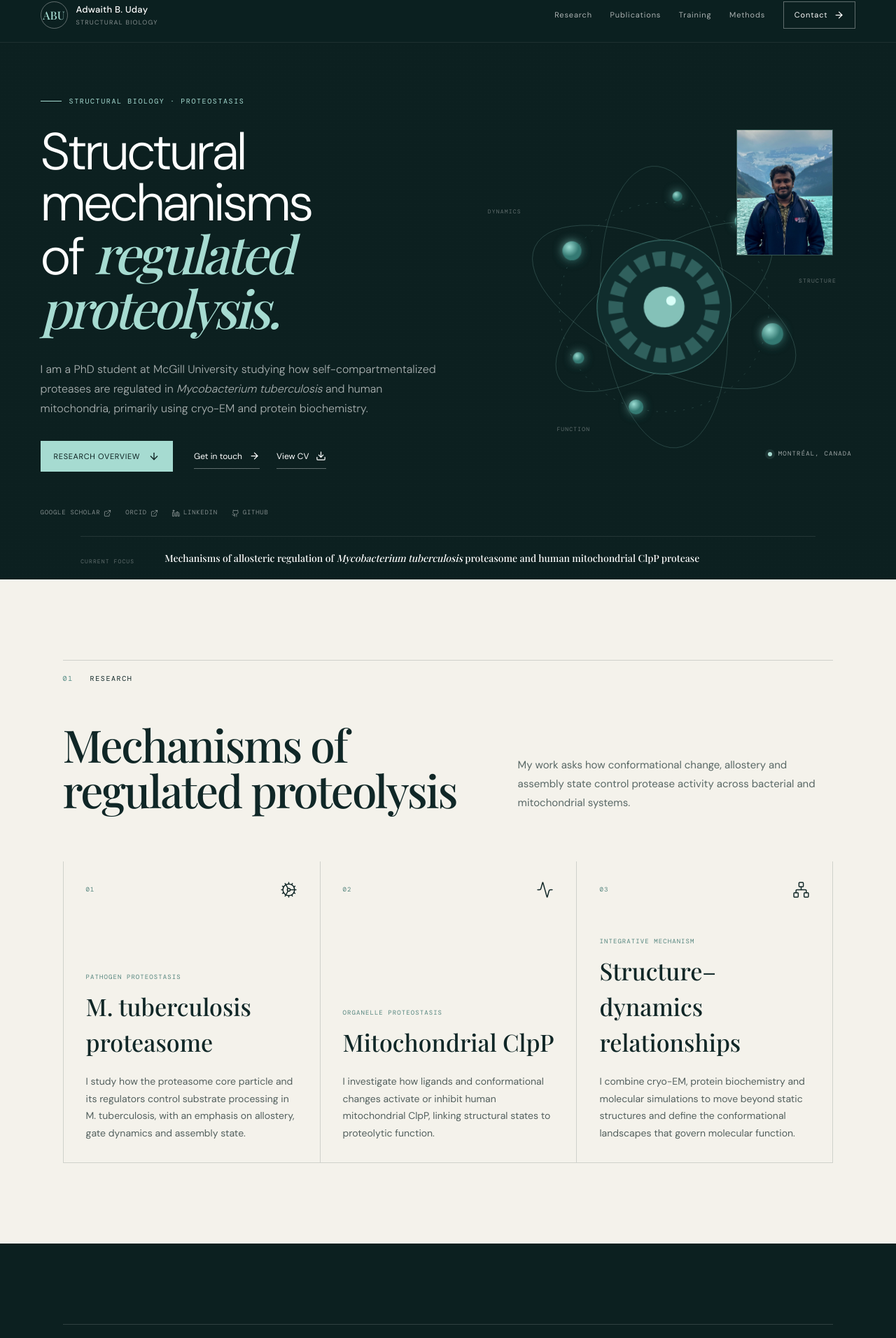
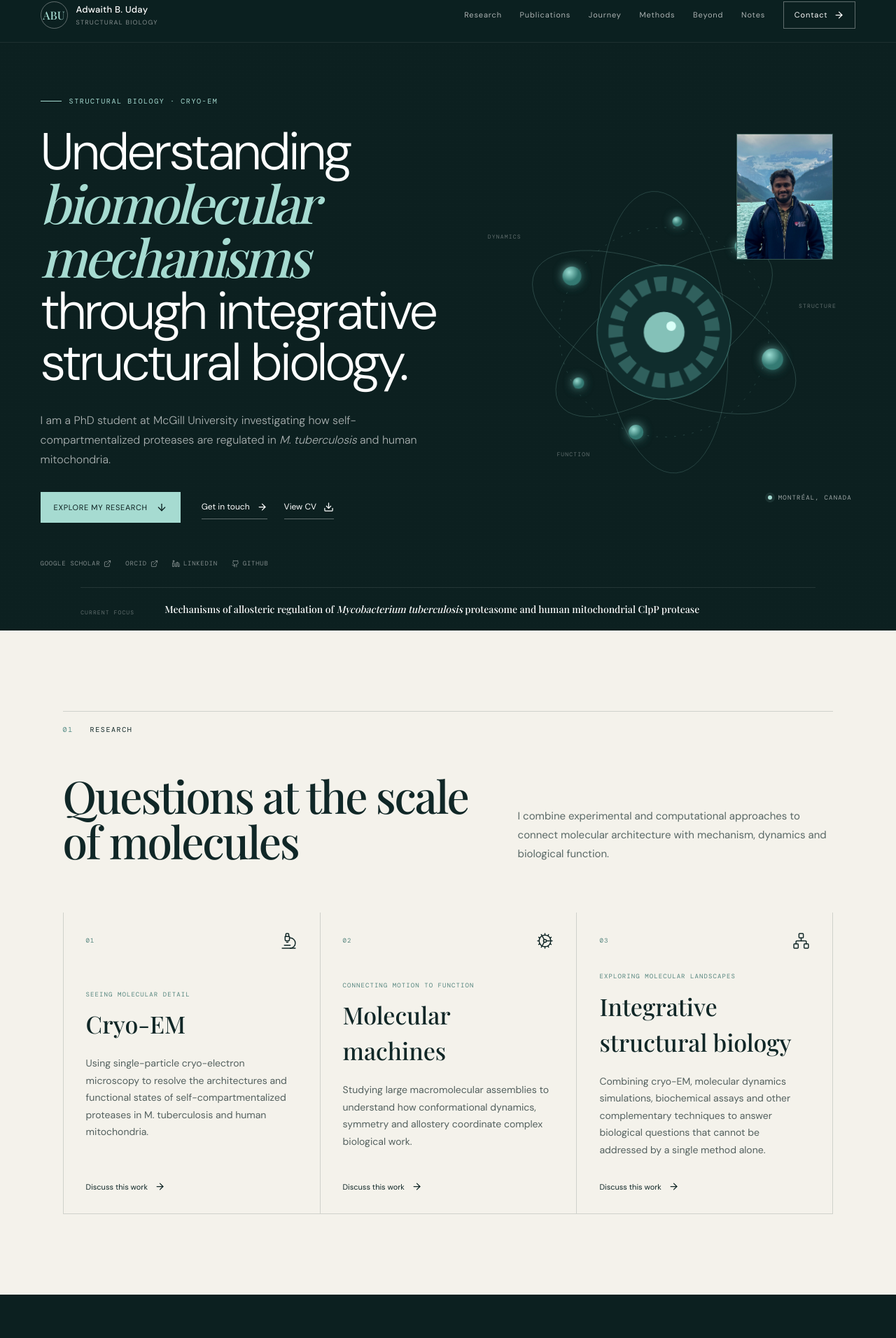
Before and after one commit to Adwaith99/my_website, a React (Vite) app: page / in a window 1280 px wide. Shown: the part 17-1929 px from the top of the page at 70% size. Built offline with nearby package versions, Linux system fonts and the light colour scheme; a web font is replaced by a local one.

Commit message:
Revert "Refocus portfolio around academic research"
This reverts commit c120b0759bf0fdf7db7ff6f6d31e9a934ed50af2.

```diff
--- a/index.html
+++ b/index.html
@@ -4,8 +4,8 @@
     <meta charset="UTF-8" />
     <meta name="viewport" content="width=device-width, initial-scale=1.0" />
     <meta name="theme-color" content="#0c1f20" />
-    <meta name="description" content="Adwaith B. Uday is a structural biology PhD student at McGill University investigating regulated proteolysis in Mycobacterium tuberculosis and human mitochondria using cryo-EM." />
-    <meta name="keywords" content="Adwaith B. Uday, structural biology, cryo-EM, proteasome, ClpP, regulated proteolysis, Mycobacterium tuberculosis, mitochondria, McGill University" />
+    <meta name="description" content="Adwaith B. Uday is a structural biology PhD student at McGill University studying protease regulation using cryo-EM and integrative methods." />
+    <meta name="keywords" content="structural biology, cryo-EM, proteases, Mycobacterium tuberculosis, mitochondria, McGill University" />
     <meta name="author" content="Adwaith B. Uday" />
     <meta name="robots" content="index, follow" />
     <meta name="google-site-verification" content="hYaI_fZ_3zKNu42M1TG2NALCtAIql17bNHhvONfsFo8" />
@@ -14,11 +14,11 @@
     <link rel="preconnect" href="https://fonts.gstatic.com" crossorigin />
     <link href="https://fonts.googleapis.com/css2?family=DM+Mono:wght@300;400;500&amp;family=DM+Sans:wght@300;400;500;600&amp;family=Playfair+Display:ital,wght@0,500;1,500&amp;display=swap" rel="stylesheet" />
     <meta property="og:title" content="Adwaith B. Uday — Structural Biologist" />
-    <meta property="og:description" content="Structural mechanisms of regulated proteolysis studied using cryo-EM and integrative approaches." />
+    <meta property="og:description" content="Understanding biomolecular mechanisms through integrative structural biology." />
     <meta property="og:type" content="website" />
     <meta name="twitter:card" content="summary" />
     <meta name="twitter:title" content="Adwaith B. Uday — Structural Biologist" />
-    <meta name="twitter:description" content="Structural mechanisms of regulated proteolysis studied using cryo-EM and integrative approaches." />
+    <meta name="twitter:description" content="Understanding biomolecular mechanisms through integrative structural biology." />
     <title>Adwaith B. Uday — Structural Biologist</title>
     <script type="application/ld+json">
       {
@@ -38,9 +38,7 @@
         "knowsAbout": [
           "Structural biology",
           "Cryo-electron microscopy",
-          "Regulated proteolysis",
-          "Proteasomes",
-          "Mitochondrial ClpP",
+          "Protease regulation",
           "Molecular dynamics"
         ]
       }
--- a/src/App.jsx
+++ b/src/App.jsx
@@ -2,12 +2,16 @@ import { useEffect, useState } from 'react'
 import {
   ArrowDown,
   ArrowRight,
+  BrainCircuit,
+  BookOpen,
   Download,
   ExternalLink,
   Github,
   Linkedin,
   Mail,
   Menu,
+  Music2,
+  Palette,
   X,
 } from 'lucide-react'
 import { publications } from './data/publications'
@@ -31,12 +35,7 @@ const profile = {
   },
 }
 
-const navItems = [
-  { label: 'Research', target: 'research' },
-  { label: 'Publications', target: 'publications' },
-  { label: 'Training', target: 'training' },
-  { label: 'Methods', target: 'methods' },
-]
+const navItems = ['Research', 'Publications', 'Journey', 'Methods', 'Beyond', 'Notes']
 
 function MoleculeGraphic() {
   return (
@@ -133,7 +132,7 @@ function App() {
           <div>{profile.name}<small>Structural Biology</small></div>
         </a>
         <nav id="primary-navigation" className={menuOpen ? 'nav-links open' : 'nav-links'} aria-label="Primary navigation">
-          {navItems.map((item) => <a key={item.target} href={`#${item.target}`} onClick={() => setMenuOpen(false)}>{item.label}</a>)}
+          {navItems.map((item) => <a key={item} href={`#${item.toLowerCase()}`} onClick={() => setMenuOpen(false)}>{item}</a>)}
           <a className="nav-contact" href="#contact" onClick={() => setMenuOpen(false)}>Contact <ArrowRight size={15} /></a>
         </nav>
         <button className="menu-button" type="button" onClick={() => setMenuOpen(!menuOpen)} aria-label="Toggle menu" aria-expanded={menuOpen} aria-controls="primary-navigation">
@@ -145,11 +144,11 @@ function App() {
         <section id="home" className="hero">
           <div className="hero-noise" />
           <div className="hero-copy reveal">
-            <div className="eyebrow"><span /> Structural biology · Proteostasis</div>
-            <h1>Structural mechanisms<br />of <em>regulated</em><br /><em>proteolysis.</em></h1>
-            <p>I am a PhD student at {profile.institution} studying how self-compartmentalized proteases are regulated in <i>Mycobacterium tuberculosis</i> and human mitochondria, primarily using cryo-EM and protein biochemistry.</p>
+            <div className="eyebrow"><span /> Structural biology · Cryo-EM</div>
+            <h1>Understanding<br /><em>biomolecular mechanisms</em><br />through integrative<br />structural biology.</h1>
+            <p>I am a PhD student at {profile.institution} investigating how self-compartmentalized proteases are regulated in <i>M. tuberculosis</i> and human mitochondria.</p>
             <div className="hero-actions">
-              <a className="button button-primary" href="#research">Research overview <ArrowDown size={16} /></a>
+              <a className="button button-primary" href="#research">Explore my research <ArrowDown size={16} /></a>
               <div className="hero-secondary-actions">
                 <a className="text-link" href={`mailto:${profile.email}`}>Get in touch <ArrowRight size={15} /></a>
                 {profile.cv && (
@@ -175,7 +174,7 @@ function App() {
         </section>
 
         <section id="research" className="section research-section">
-          <SectionHeader number="01" eyebrow="Research" title={<>Mechanisms of<br />regulated proteolysis</>} copy="My work asks how conformational change, allostery and assembly state control protease activity across bacterial and mitochondrial systems." />
+          <SectionHeader number="01" eyebrow="Research" title={<>Questions at the scale<br />of molecules</>} copy="I combine experimental and computational approaches to connect molecular architecture with mechanism, dynamics and biological function." />
           <div className="research-grid">
             {researchThemes.map(({ number, title, eyebrow, description, icon: Icon }) => (
               <article className="research-card" key={title}>
@@ -185,13 +184,14 @@ function App() {
                   <h3>{title}</h3>
                   <p>{description}</p>
                 </div>
+                <a href="#contact" aria-label={`Discuss ${title}`}>Discuss this work <ArrowRight size={15} /></a>
               </article>
             ))}
           </div>
         </section>
 
         <section id="publications" className="section publications-section">
-          <SectionHeader light number="02" eyebrow="Research output" title={<>Publications &<br />preprints</>} copy="Peer-reviewed articles and manuscripts on protease regulation, macromolecular assemblies and structural mechanism." />
+          <SectionHeader light number="02" eyebrow="Selected work" title={<>Publications &<br />preprints</>} copy="Research at the intersection of structural biology, molecular mechanism and computation." />
           <div className="publication-list">
             {publications.slice(0, showAllPublications ? publications.length : 5).map((publication, index) => (
               <article className="publication" key={`${publication.title}-${index}`}>
@@ -227,16 +227,17 @@ function App() {
           </div>
         </section>
 
-        <section id="training" className="section journey-section">
-          <SectionHeader number="03" eyebrow="Training" title={<>Scientific<br />training</>} copy="Research training spanning molecular biology, protein biochemistry and cryo-electron microscopy." />
+        <section id="journey" className="section journey-section">
+          <SectionHeader number="03" eyebrow="Scientific journey" title={<>A path shaped by<br />curiosity</>} copy="Each stage has expanded my skillset and research experience." />
           <div className="timeline">
             {[
-              ['BS (Research)', 'Biology · Indian Institute of Science', 'Training in molecular biology and protein biochemistry.', 'Completed'],
-              ['MS', 'Biology · Indian Institute of Science', 'Research training in cryo-EM and structural biology.', 'Completed'],
-              ['PhD', 'Structural Biology · McGill University', 'Mechanisms of protease regulation studied by cryo-EM and complementary approaches.', 'Current'],
+              ['BS (Research)', 'Biology · Indian Institute of Science', 'Foundations in molecular biology, and biochemistry.', 'Past'],
+              ['MS', 'Biology · Indian Institute of Science', 'Foundations in cryo-EM and structural biology.', 'Past'],
+              ['PhD', 'Structural Biology · McGill', 'Resolving mechanisms of protease regulation using cryo-EM.', 'Now'],
+              // ['Next', 'Postdoctoral research', 'Integrative structural biology, molecular dynamics and AI-guided protein design.', 'Future'],
             ].map(([year, title, text, status]) => (
               <article className="timeline-item" key={year}>
-                <div className={`timeline-marker ${status === 'Current' ? 'now' : ''}`}><span /></div>
+                <div className={`timeline-marker ${status.toLowerCase()}`}><span /></div>
                 <div className="timeline-label">{year}</div>
                 <div><p>{status}</p><h3>{title}</h3><span>{text}</span></div>
               </article>
@@ -246,8 +247,8 @@ function App() {
 
         <section id="methods" className="section methods-section">
           <div className="methods-intro">
-            <SectionHeader light number="04" eyebrow="Technical expertise" title={<>From sample<br />to mechanism</>} />
-            <p>My primary expertise is single-particle cryo-EM, supported by protein production, biochemical validation and computational analysis. I am also developing interests in AI-enabled structural biology and protein design.</p>
+            <SectionHeader light number="04" eyebrow="Methods & skills" title={<>From sample<br />to structure</>} />
+            <p>My work over the years has involved a range of techniques and approaches.</p>
           </div>
           <div className="skills-grid">
             {skills.map(({ name, detail, icon: Icon }, index) => (
@@ -260,16 +261,30 @@ function App() {
           </div>
         </section>
 
+        <section id="beyond" className="section beyond-section">
+          <SectionHeader number="05" eyebrow="Beyond science" title={<>Rhythm, form &<br />curiosity</>} />
+          <div className="beyond-grid">
+            <article className="beyond-feature"><div className="drum-visual"><Music2 /><span className="ring ring-one" /><span className="ring ring-two" /></div><div><span>01 / Rhythm</span><h3>Playing drums</h3><p>Finding balance, precision and creative energy behind the kit.</p></div></article>
+            <article className="beyond-small"><Palette /><span>02 / Visual thinking</span><h3>Scientific illustration & design</h3><p>Turning complex scientific ideas into clear, compelling visual stories.</p></article>
+            <article className="beyond-small accent"><BrainCircuit /><span>03 / Computation</span><h3>Computational biology</h3><p>Exploring where code, data and molecular discovery meet.</p></article>
+          </div>
+        </section>
+
+        <section id="notes" className="section notes-section">
+          <div className="notes-copy"><span className="section-kicker"><span>06</span>Notes</span><h2>Ideas in<br /><em>progress.</em></h2><p>A future home for thoughts on science, creativity and everything in between.</p><span className="notes-status">Publishing soon</span></div>
+          <div className="note-preview"><div className="note-icon"><BookOpen /></div><span>Notebook in development</span><h3>Field notes from the molecular world</h3><p>Short essays on structural biology, research practice and ideas that are still taking shape.</p><div>First note · coming soon</div></div>
+        </section>
+
         <section id="contact" className="contact-section">
           <div className="contact-orbit" aria-hidden="true" />
-          <span className="section-kicker"><span>05</span>Contact</span>
-          <h2>Research &<br /><em>collaboration.</em></h2>
-          <p>For questions about my work, potential collaborations or future research opportunities, please get in touch.</p>
+          <span className="section-kicker"><span>07</span>Contact</span>
+          <h2>Let’s explore the<br /><em>molecular world.</em></h2>
+          <p>I’m always happy to discuss science, possible collaborations or future research opportunities.</p>
           <a className="contact-email" href={`mailto:${profile.email}`}><Mail size={19} /> {profile.email} <ArrowRight size={18} /></a>
           <div className="contact-bottom"><span>{profile.name} · {profile.role}</span><span>{profile.institution} · Montréal, Canada</span></div>
         </section>
       </main>
-      <footer><span>© {new Date().getFullYear()} {profile.name}</span><a href="#home">Back to top ↑</a><span>Structural biology · Cryo-EM</span></footer>
+      <footer><span>© {new Date().getFullYear()} {profile.name}</span><a href="#home">Back to top ↑</a><span>Built for discovery</span></footer>
     </div>
   )
 }
--- a/src/data/research.js
+++ b/src/data/research.js
@@ -1,12 +1,11 @@
 import {
-  Activity,
+  BrainCircuit,
   Code2,
   Cog,
   FlaskConical,
   Microscope,
   Network,
   ScanSearch,
-  TestTubes,
   Waves,
 } from 'lucide-react'
 
@@ -14,35 +13,36 @@ import {
 export const researchThemes = [
   {
     number: '01',
-    title: 'M. tuberculosis proteasome',
-    eyebrow: 'Pathogen proteostasis',
+    title: 'Cryo-EM',
+    eyebrow: 'Seeing molecular detail',
     description:
-      'I study how the proteasome core particle and its regulators control substrate processing in M. tuberculosis, with an emphasis on allostery, gate dynamics and assembly state.',
+      'Using single-particle cryo-electron microscopy to resolve the architectures and functional states of self-compartmentalized proteases in M. tuberculosis and human mitochondria.',
+    icon: Microscope,
+  },
+  {
+    number: '02',
+    title: 'Molecular machines',
+    eyebrow: 'Connecting motion to function',
+    description:
+      'Studying large macromolecular assemblies to understand how conformational dynamics, symmetry and allostery coordinate complex biological work.',
     icon: Cog,
   },
   {
-    number: '02',
-    title: 'Mitochondrial ClpP',
-    eyebrow: 'Organelle proteostasis',
+    number: '03',
+    title: 'Integrative structural biology',
+    eyebrow: 'Exploring molecular landscapes',
     description:
-      'I investigate how ligands and conformational changes activate or inhibit human mitochondrial ClpP, linking structural states to proteolytic function.',
-    icon: Activity,
-  },
-  {
-    number: '03',
-    title: 'Structure–dynamics relationships',
-    eyebrow: 'Integrative mechanism',
-    description:
-      'I combine cryo-EM, protein biochemistry and molecular simulations to move beyond static structures and define the conformational landscapes that govern molecular function.',
+      'Combining cryo-EM, molecular dynamics simulations, biochemical assays and other complementary techniques to answer biological questions that cannot be addressed by a single method alone.',
     icon: Network,
   },
 ]
 
 export const skills = [
-  { name: 'Cryo-EM', detail: 'Specimen preparation · data collection', icon: Microscope },
-  { name: 'Single-particle analysis', detail: 'cryoSPARC · RELION · heterogeneity', icon: ScanSearch },
-  { name: 'Protein production', detail: 'Expression · purification · reconstitution', icon: FlaskConical },
-  { name: 'Protein biochemistry', detail: 'Activity assays · functional validation', icon: TestTubes },
-  { name: 'Molecular dynamics', detail: 'Simulation setup · trajectory analysis', icon: Waves },
-  { name: 'Scientific computing', detail: 'Python · data analysis · visualization', icon: Code2 },
+  { name: 'Cryo-EM', detail: 'Sample preparation and data processing', icon: Microscope },
+  { name: 'Single particle analysis', detail: 'RELION · cryoSPARC', icon: ScanSearch },
+  { name: 'Protein purification', detail: 'Expression & purification', icon: FlaskConical },
+  // { name: 'Biochemistry', detail: 'Functional assays' },
+  { name: 'Molecular dynamics', detail: 'Simulation & analysis', icon: Waves },
+  { name: 'Python', detail: 'Scientific computing', icon: Code2 },
+  { name: 'Machine learning', detail: 'Structural biology applications · learning', icon: BrainCircuit },
 ]
--- a/src/index.css
+++ b/src/index.css
@@ -81,16 +81,17 @@ a:focus-visible, button:focus-visible { outline: 2px solid var(--bright); outlin
 .section-kicker { padding-top: 18px; }
 .section-kicker > span { color: #558d86; min-width: 28px; }
 .section-heading-grid { display: grid; gap: 40px; grid-template-columns: 1.15fr .85fr; margin: 54px 0 70px; }
-.section-heading-grid h2, .contact-section h2 { font-family: var(--serif); font-size: clamp(45px, 5vw, 72px); font-weight: 500; letter-spacing: -.035em; line-height: 1.02; margin: 0; }
+.section-heading-grid h2, .contact-section h2, .notes-copy h2 { font-family: var(--serif); font-size: clamp(45px, 5vw, 72px); font-weight: 500; letter-spacing: -.035em; line-height: 1.02; margin: 0; }
 .section-heading-grid p { align-self: end; font-size: 15px; line-height: 1.8; margin: 0; max-width: 510px; opacity: .68; }
 .research-grid { border-bottom: 1px solid var(--line); display: grid; grid-template-columns: repeat(3, 1fr); }
 .research-card { border-left: 1px solid var(--line); display: flex; flex-direction: column; justify-content: space-between; min-height: 430px; padding: 28px 32px 30px; transition: .3s ease; }
 .research-card:last-child { border-right: 1px solid var(--line); }
 .research-card:hover { background: var(--white); transform: translateY(-5px); }
 .card-top { align-items: center; display: flex; justify-content: space-between; }
-.card-top span, .card-eyebrow, .timeline-item > div > p { color: #56867f; font-family: var(--mono); font-size: 9px; letter-spacing: .12em; text-transform: uppercase; }
+.card-top span, .card-eyebrow, .timeline-item > div > p, .beyond-grid article > div > span, .beyond-small > span { color: #56867f; font-family: var(--mono); font-size: 9px; letter-spacing: .12em; text-transform: uppercase; }
 .research-card h3 { font-family: var(--serif); font-size: 34px; font-weight: 500; margin: 10px 0 18px; }
 .research-card div > p:last-child { color: #53605e; font-size: 14px; line-height: 1.75; }
+.research-card > a { align-items: center; display: flex; font-size: 11px; gap: 10px; }
 
 .publications-section { background: var(--deep); color: white; }
 .publication { border-top: 1px solid rgba(255,255,255,.14); display: grid; gap: 30px; grid-template-columns: 200px 1fr 150px; padding: 28px 0; transition: padding .2s; }
@@ -139,6 +140,32 @@ a:focus-visible, button:focus-visible { outline: 2px solid var(--bright); outlin
 .skill-card h3 { font-family: var(--serif); font-size: 20px; font-weight: 500; margin: 14px 0 4px; }
 .skill-card p { color: rgba(255,255,255,.43); font-size: 10px; margin: 0; }
 
+.beyond-section { background: var(--paper); }
+.beyond-grid { display: grid; gap: 20px; grid-template-columns: 1.4fr 1fr; }
+.beyond-feature { background: var(--deep); color: white; display: grid; grid-row: span 2; grid-template-columns: 1.1fr .9fr; min-height: 500px; overflow: hidden; }
+.drum-visual { align-items: center; background: #193735; display: flex; justify-content: center; overflow: hidden; position: relative; }
+.drum-visual > svg { color: var(--bright); height: 54px; position: relative; width: 54px; z-index: 2; }
+.ring { border: 1px solid rgba(166,219,209,.25); border-radius: 50%; height: 220px; position: absolute; width: 220px; }
+.ring-two { height: 380px; width: 380px; }
+.beyond-feature > div:last-child, .beyond-small { display: flex; flex-direction: column; justify-content: flex-end; padding: 38px; }
+.beyond-grid h3 { font-family: var(--serif); font-size: 27px; font-weight: 500; margin: 10px 0; }
+.beyond-grid p { color: inherit; font-size: 13px; line-height: 1.65; margin: 0; opacity: .55; }
+.beyond-small { background: var(--white); min-height: 240px; }
+.beyond-small > svg { margin-bottom: auto; }
+.beyond-small.accent { background: #a9d1ca; }
+
+.notes-section { background: #e6e6dd; display: grid; gap: 12%; grid-template-columns: 1fr 1fr; }
+.notes-copy h2 { margin: 45px 0 24px; }
+.notes-copy h2 em { color: #50827c; font-weight: 500; }
+.notes-copy > p { color: #53605e; font-size: 14px; line-height: 1.75; max-width: 440px; }
+.notes-status { border: 1px solid rgba(16,39,39,.28); display: inline-block; font-family: var(--mono); font-size: 8px; letter-spacing: .12em; margin-top: 25px; padding: 9px 11px; text-transform: uppercase; }
+.note-preview { background: var(--white); padding: 42px; position: relative; }
+.note-icon { align-items: center; background: #dcebe7; border-radius: 50%; display: flex; height: 54px; justify-content: center; margin-bottom: 55px; width: 54px; }
+.note-preview > span, .note-preview > div:last-child { color: #59847e; font-family: var(--mono); font-size: 9px; letter-spacing: .1em; text-transform: uppercase; }
+.note-preview h3 { font-family: var(--serif); font-size: 29px; font-weight: 500; line-height: 1.25; margin: 13px 0; }
+.note-preview p { color: #62706d; font-size: 13px; line-height: 1.65; }
+.note-preview > div:last-child { border-top: 1px solid var(--line); margin-top: 32px; padding-top: 18px; }
+
 .contact-section { background: var(--deep); color: white; overflow: hidden; padding: 110px max(7vw, 32px) 42px; position: relative; }
 .contact-section > * { position: relative; z-index: 2; }
 .contact-section h2 { font-size: clamp(54px, 7vw, 100px); margin: 60px 0 26px; }
@@ -173,6 +200,8 @@ footer { background: #081817; color: rgba(255,255,255,.34); display: flex; font-
   .publication-links { grid-column: 2; justify-content: flex-start; }
   .timeline { margin-left: 0; }
   .methods-section { grid-template-columns: 1fr; }
+  .beyond-grid { grid-template-columns: 1fr; }
+  .beyond-feature { grid-row: auto; }
 }
 
 @media (max-width: 600px) {
@@ -194,6 +223,9 @@ footer { background: #081817; color: rgba(255,255,255,.34); display: flex; font-
   .timeline-item h3 { font-size: 20px; }
   .skills-grid { grid-template-columns: 1fr; }
   .skill-card:nth-child(odd) { border-right: 0; }
+  .beyond-feature { grid-template-columns: 1fr; }
+  .drum-visual { min-height: 260px; }
+  .notes-section { grid-template-columns: 1fr; }
   .contact-email { font-size: 15px; }
   .contact-email { max-width: 100%; overflow-wrap: anywhere; }
   .contact-bottom { flex-direction: column; gap: 10px; }
```
